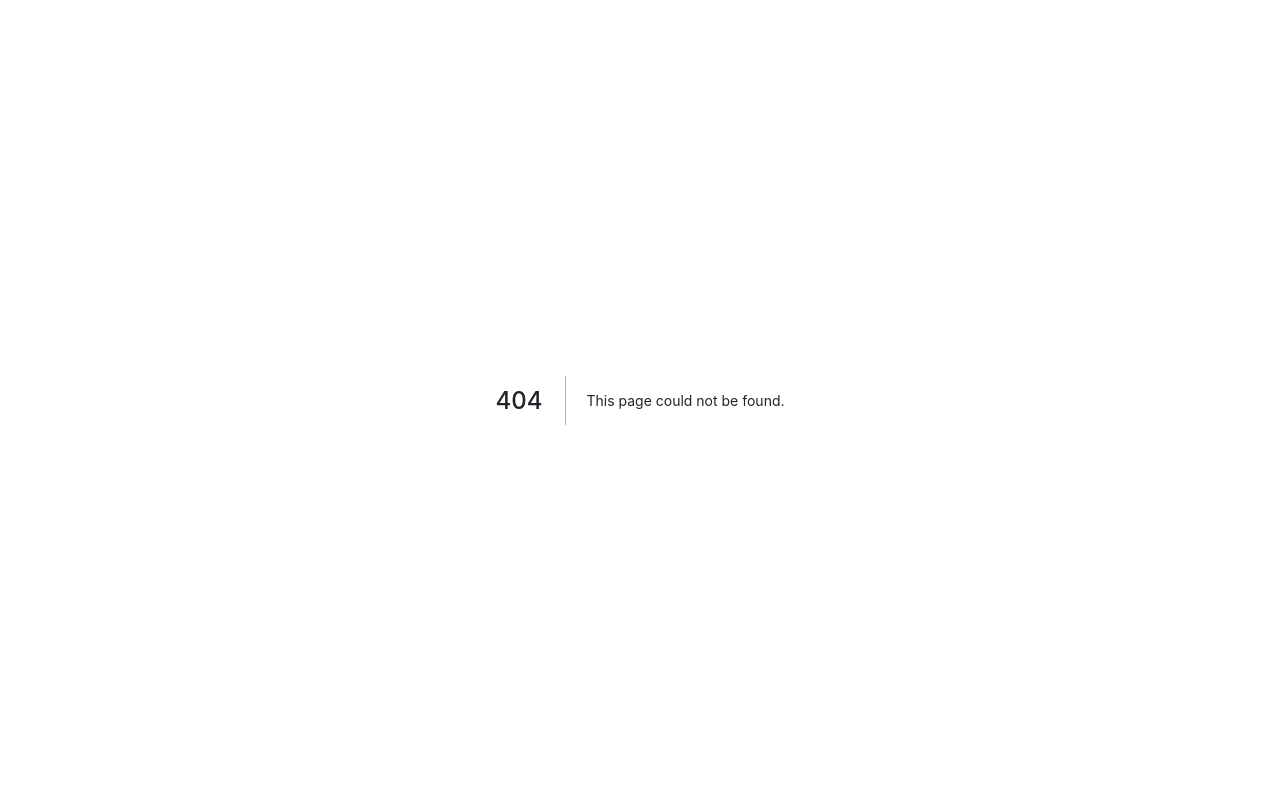
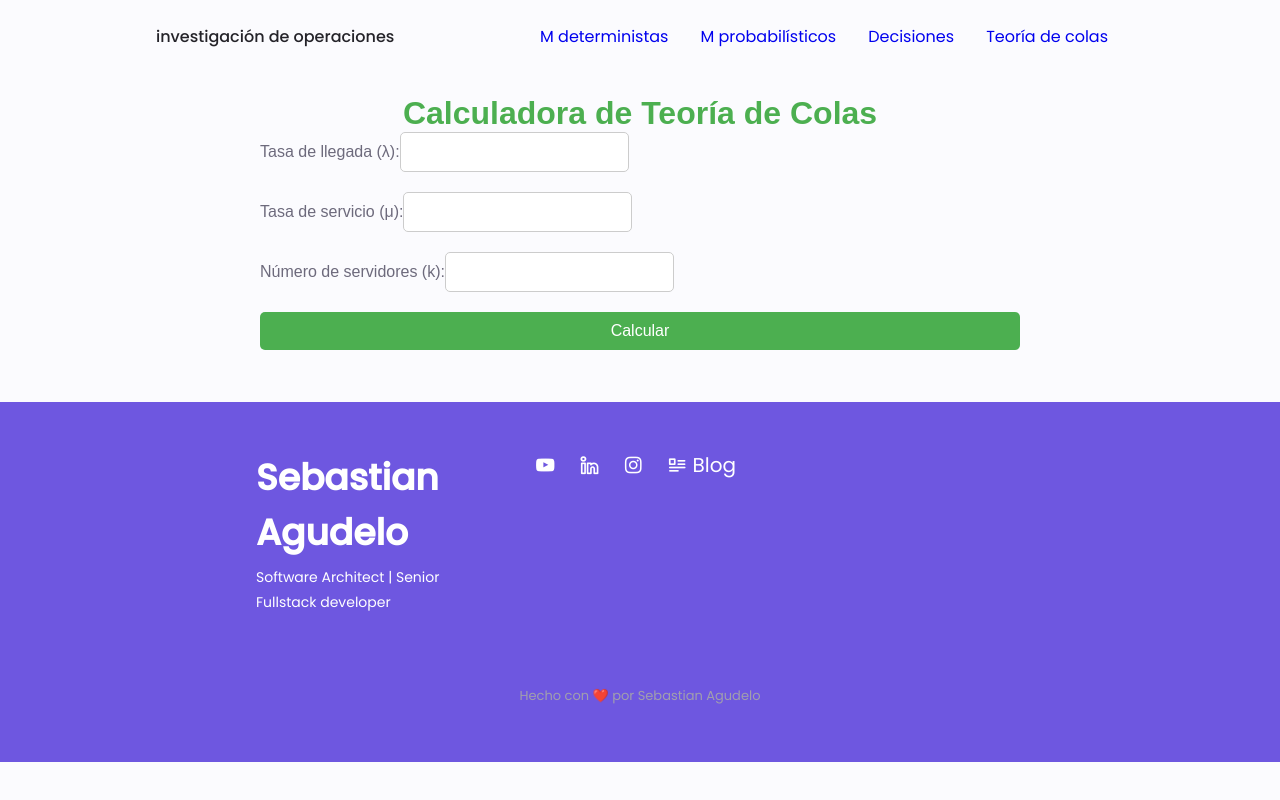
Before and after one commit to Jhonsebastianas/portafolio, a Next.js app: page /investigacion-de-operaciones/teoria-de-colas in a window 1280 px wide. Before the commit this address had no page. Built offline with nearby package versions, Linux system fonts and the light colour scheme.

Commit message:
add new queus

```diff
--- a/src/modules/investigacion-operaciones/layouts/header.js
+++ b/src/modules/investigacion-operaciones/layouts/header.js
@@ -244,6 +244,13 @@ const Header = () => {
                                 </a>
                             </Link>
                         </li>
+                        <li className="nav__item">
+                            <Link href={"/investigacion-de-operaciones/teoria-de-colas"} className="nav__link">
+                                <a>
+                                    <i className="uil uil-estate nav__icon"></i> Teoría de colas
+                                </a>
+                            </Link>
+                        </li>
 
                     </ul>
                     <i className="uil uil-times nav__close" id="nav-close"></i>
--- /dev/null
+++ b/src/pages/investigacion-de-operaciones/teoria-de-colas/index.js
@@ -0,0 +1,200 @@
+import Layout from "@modules/investigacion-operaciones/layouts/layout";
+import React, { useState } from "react";
+import styled from "styled-components";
+
+// Estilos principales
+const Container = styled.div`
+  max-width: 800px;
+  margin: 0 auto;
+  padding: 20px;
+  font-family: Arial, sans-serif;
+`;
+
+const Title = styled.h1`
+  text-align: center;
+  color: #4caf50;
+`;
+
+const Form = styled.form`
+  display: flex;
+  flex-direction: column;
+  gap: 20px;
+`;
+
+const Input = styled.input`
+  padding: 10px;
+  font-size: 16px;
+  border: 1px solid #ccc;
+  border-radius: 5px;
+`;
+
+const Button = styled.button`
+  padding: 10px;
+  font-size: 16px;
+  background-color: #4caf50;
+  color: white;
+  border: none;
+  border-radius: 5px;
+  cursor: pointer;
+
+  &:hover {
+    background-color: #45a049;
+  }
+`;
+
+const ResultContainer = styled.div`
+  margin-top: 20px;
+  padding: 10px;
+  border: 1px solid #ccc;
+  border-radius: 5px;
+`;
+
+const ResultItem = styled.div`
+  margin-bottom: 10px;
+`;
+
+const Error = styled.p`
+  color: red;
+  font-weight: bold;
+`;
+
+// Funciones de cálculo
+const calculateQueue = (lambda, mu, k) => {
+  const results = {};
+  if (mu <= lambda) {
+    results.error =
+      "La tasa de servicio (μ) debe ser mayor que la tasa de llegada (λ).";
+    return results;
+  }
+
+  const rho = lambda / (mu * k); // Utilización
+  results.utilization = rho;
+
+  if (k === 1) {
+    // Modelo M/M/1
+    results.model = "M/M/1";
+    results.lq = (lambda * lambda) / (mu * (mu - lambda)); // Lq
+    results.ls = results.lq + lambda / mu; // Ls
+    results.wq = results.lq / lambda; // Wq
+    results.ws = results.wq + 1 / mu; // Ws
+  } else {
+    // Modelo M/M/k
+    results.model = "M/M/k";
+    const factor = Math.pow(lambda / mu, k) / (factorial(k) * (1 - rho));
+    const sum = Array.from(
+      { length: k },
+      (_, n) => Math.pow(lambda / mu, n) / factorial(n)
+    ).reduce((acc, val) => acc + val, 0);
+    results.p0 = 1 / (sum + factor); // P0
+    results.lq =
+      (results.p0 * Math.pow(lambda / mu, k) * rho) /
+      (factorial(k) * Math.pow(1 - rho, 2));
+    results.ls = results.lq + lambda / mu;
+    results.wq = results.lq / lambda;
+    results.ws = results.wq + 1 / mu;
+  }
+
+  return results;
+};
+
+const factorial = (n) => (n === 0 ? 1 : n * factorial(n - 1));
+
+// Componente principal
+const QueueCalculator = () => {
+  const [lambda, setLambda] = useState("");
+  const [mu, setMu] = useState("");
+  const [k, setK] = useState("");
+  const [results, setResults] = useState(null);
+
+  const handleSubmit = (e) => {
+    e.preventDefault();
+    const lambdaNum = parseFloat(lambda);
+    const muNum = parseFloat(mu);
+    const kNum = parseInt(k, 10);
+
+    if (isNaN(lambdaNum) || isNaN(muNum) || isNaN(kNum)) {
+      setResults({ error: "Por favor, ingresa valores numéricos válidos." });
+      return;
+    }
+
+    const calculatedResults = calculateQueue(lambdaNum, muNum, kNum);
+    setResults(calculatedResults);
+  };
+
+  return (
+    <Layout>
+        <br></br>
+        <br></br>
+        <br></br>
+      <Container className="container">
+        <Title>Calculadora de Teoría de Colas</Title>
+        <Form onSubmit={handleSubmit}>
+          <label>
+            Tasa de llegada (λ):
+            <Input
+              type="number"
+              value={lambda}
+              onChange={(e) => setLambda(e.target.value)}
+              required
+            />
+          </label>
+          <label>
+            Tasa de servicio (μ):
+            <Input
+              type="number"
+              value={mu}
+              onChange={(e) => setMu(e.target.value)}
+              required
+            />
+          </label>
+          <label>
+            Número de servidores (k):
+            <Input
+              type="number"
+              value={k}
+              onChange={(e) => setK(e.target.value)}
+              required
+            />
+          </label>
+          <Button type="submit">Calcular</Button>
+        </Form>
+
+        {results && (
+          <ResultContainer>
+            {results.error ? (
+              <Error>{results.error}</Error>
+            ) : (
+              <>
+                <ResultItem>
+                  <strong>Modelo:</strong> {results.model}
+                </ResultItem>
+                <ResultItem>
+                  <strong>Utilización (ρ):</strong>{" "}
+                  {results.utilization.toFixed(2)}
+                </ResultItem>
+                <ResultItem>
+                  <strong>Lq (Promedio de clientes en cola):</strong>{" "}
+                  {results.lq.toFixed(2)}
+                </ResultItem>
+                <ResultItem>
+                  <strong>Ls (Promedio de clientes en el sistema):</strong>{" "}
+                  {results.ls.toFixed(2)}
+                </ResultItem>
+                <ResultItem>
+                  <strong>Wq (Tiempo promedio en cola):</strong>{" "}
+                  {results.wq.toFixed(2)} minutos
+                </ResultItem>
+                <ResultItem>
+                  <strong>Ws (Tiempo promedio en el sistema):</strong>{" "}
+                  {results.ws.toFixed(2)} minutos
+                </ResultItem>
+              </>
+            )}
+          </ResultContainer>
+        )}
+      </Container>
+    </Layout>
+  );
+};
+
+export default QueueCalculator;
```
